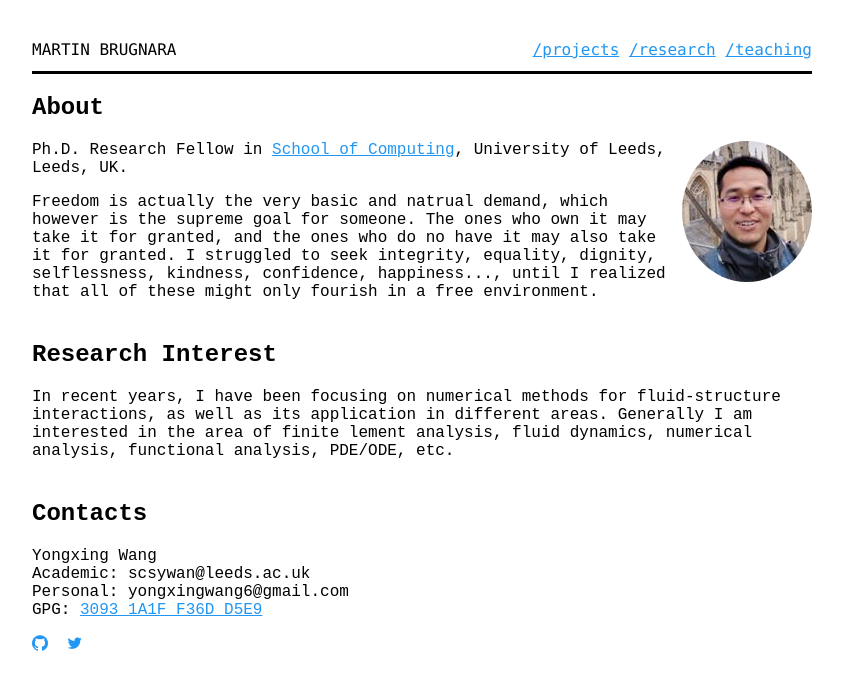
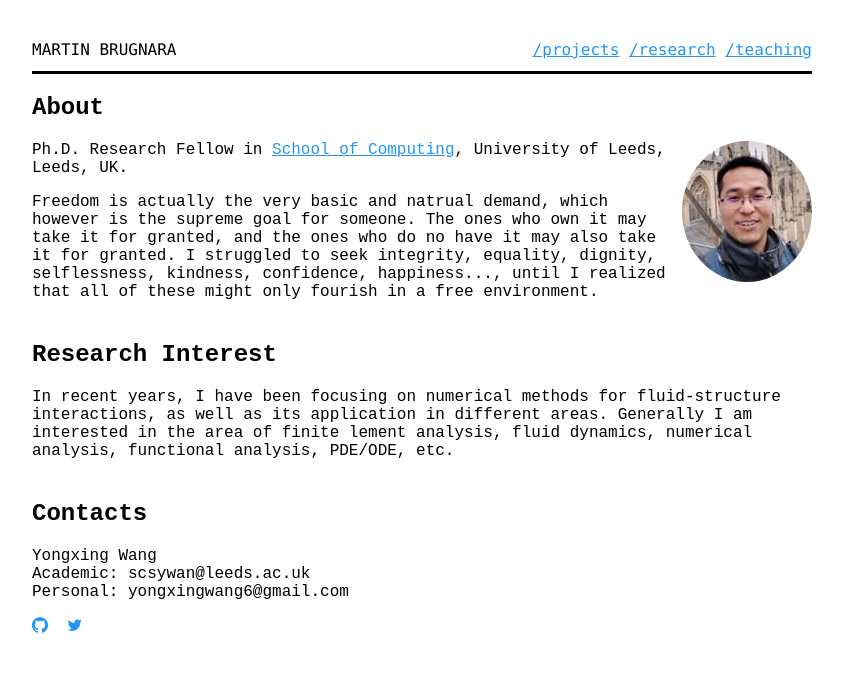
Before and after one commit to yongxingwang/yongxingwang.github.io, a Jekyll site: the page built from index.html, in a window 1280 px wide. Shown: the top 690 px of the page, without its empty margins (218-1061 px from the left). Built offline with Jekyll 4.4.1, drawn with Linux system fonts in a browser that asks for light colours; some web fonts are replaced; some of the changed lines change nothing that is shown.

Commit message:
First Commit

```diff
--- a/index.html
+++ b/index.html
@@ -21,7 +21,8 @@ title: Home
         Yongxing Wang<br>
         Academic: scsywan@leeds.ac.uk<br>
         Personal: yongxingwang6@gmail.com<br>
-        GPG: <a href="https://keybase.io/martinbrugnara/pgp_keys.asc?fingerprint=ad351834abdabff74c13c03430931a1ff36dd5e9">3093 1A1F F36D D5E9</a><br>
+<!--        GPG: <a href="https://keybase.io/martinbrugnara/pgp_keys.asc?fingerprint=ad351834abdabff74c13c03430931a1ff36dd5e9">3093 1A1F F36D D5E9</a><br>
+-->
     </p>
     <p>
         <a href="https://github.com/MartinBrugnara/"><i class="icon-github" aria-hidden="true"><span class="sr">GitHub</span></i></a>&nbsp;
```
